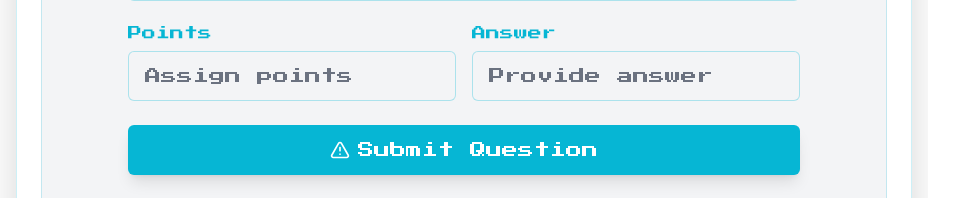
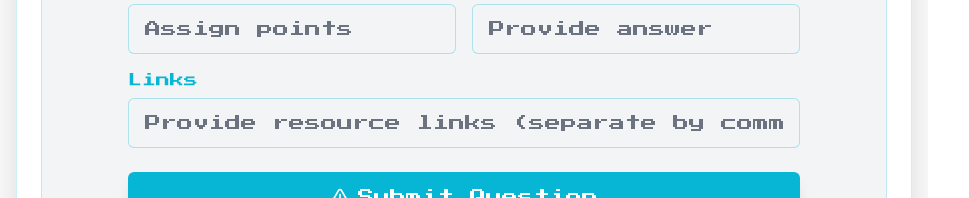
Before and after one commit to SuryaNarayanaa/CTF, a React (Vite) app in the folder frontend/vite-project/: page /admin/create-question in a window 1280 px wide. Shown: the part 552-750 px from the top of the page, without its empty margins (0-969 px from the left). Built offline with nearby package versions, Linux system fonts and the light colour scheme; no server answers.

Commit message:
adminpageworking

```diff
--- a/frontend/vite-project/src/components/CreateQuestion.jsx
+++ b/frontend/vite-project/src/components/CreateQuestion.jsx
@@ -8,22 +8,23 @@ const CreateQuestion = () => {
     description: '',
     points: '',
     answer: '',
+    links: [''], // Adding 'links' field as an array for compatibility with backend schema
   });
 
   const handleChange = (e) => {
     setFormData({
       ...formData,
-      [e.target.name]: e.target.value,
+      [e.target.name]: e.target.name === 'links' ? [e.target.value] : e.target.value,
     });
   };
 
   const handleSubmit = async (e) => {
     e.preventDefault();
     try {
-      const response = await axios.post('/Admin/questions', formData);
+      const response = await axios.post('/admin/questions', formData); // Ensure endpoint matches backend
       if (response.status === 201) {
         alert("Question created successfully!");
-        setFormData({ title: '', description: '', points: '', answer: '' });
+        setFormData({ title: '', description: '', points: '', answer: '', links: [''] });
       }
     } catch (error) {
       console.error("Error creating question:", error);
@@ -106,6 +107,22 @@ const CreateQuestion = () => {
               />
             </div>
           </div>
+
+          <div>
+            <label className="block text-cyan-500 text-sm font-medium mb-2 font-['Press_Start_2P']">
+              Links
+            </label>
+            <input
+              type="text"
+              name="links"
+              value={formData.links}
+              onChange={handleChange}
+              className="w-full px-4 py-3 bg-gray-100 border border-cyan-500/30 rounded-md text-gray-800
+                       focus:outline-none focus:border-cyan-500 focus:ring-1 focus:ring-cyan-500
+                       placeholder-gray-500 transition-all font-['Press_Start_2P']"
+              placeholder="Provide resource links (separate by commas if multiple)"
+            />
+          </div>
         </div>
 
         <button
--- a/frontend/vite-project/vite.config.js
+++ b/frontend/vite-project/vite.config.js
@@ -12,10 +12,10 @@ export default defineConfig({
   server: {
     proxy: {
       '/Admin': {
-        target: 'http://localhost:3000', // Make sure this matches your backend server
+        target: 'http://localhost:3000',
         changeOrigin: true,
       },
-      '/questions': {
+      '/Admin/questions': {
         target: 'http://localhost:3000',
         changeOrigin: true,
       },
```
